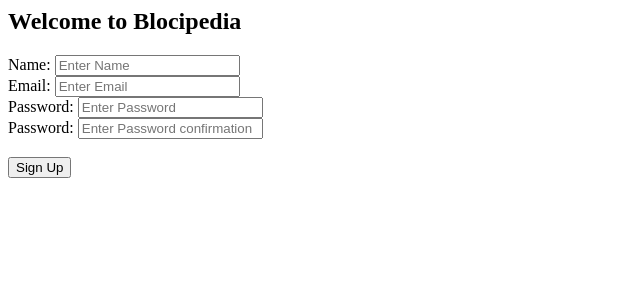
After one commit to wayock/blocipedia-node, a Node server app: template src/views/users/signup.ejs in a window 1280 px wide. The commit adds this page. Shown: the top 300 px of the page, without its empty margins (0-640 px from the left). Run offline with Node 20, Linux system fonts and the light colour scheme; the template is opened without the code that fills it, so the values that code supplies are empty; some libraries are stand-ins or nearby versions.

Commit message:
working on getting signup page to load

```diff
--- a/src/config/route-config.js
+++ b/src/config/route-config.js
@@ -1,6 +1,7 @@
 module.exports = {
   init(app){
     const staticRoutes = require("../routes/static");
+    const userRoutes = require("../routes/users");
 
     if(process.env.NODE_ENV === "test") {
      const mockAuth = require("../../spec/support/mock-auth.js");
@@ -8,6 +9,7 @@ module.exports = {
    }
 
     app.use(staticRoutes);
+    app.use(userRoutes);
 
   }
 }
--- /dev/null
+++ b/src/views/users/signup.ejs
@@ -0,0 +1,24 @@
+<h2>Welcome to Blocipedia</h2>
+   <div class="row">
+     <div class="col-md-8">
+       <form method="POST" action="/user/signup">
+         <div class="form-group">
+           <label>Name:</label>
+           <input type="text" name="name" placeholder="Enter Name" class="form-control"/>
+         </div>
+         <div class="form-group">
+           <label>Email:</label>
+           <input type="email" name="email" placeholder="Enter Email" class="form-control"/>
+         </div>
+         <div class="form-group">
+           <label>Password:</label>
+           <input type="password" name="password" placeholder="Enter Password" class="form-control"/>
+         </div>
+         <div class="form-group">
+           <label>Password:</label>
+           <input type="password" name="password_conf" placeholder="Enter Password confirmation" class="form-control"/>
+         </div><br/>
+         <input type="submit" value="Sign Up" class="btn btn-primary"/>
+       </form>
+     </div>
+   </div>
```
Also changed, not shown: src/controllers/userController.js (added, +9 -0 lines), src/routes/users.js (added, +12 -0 lines), src/views/static/index.ejs (+6 -11 lines).
